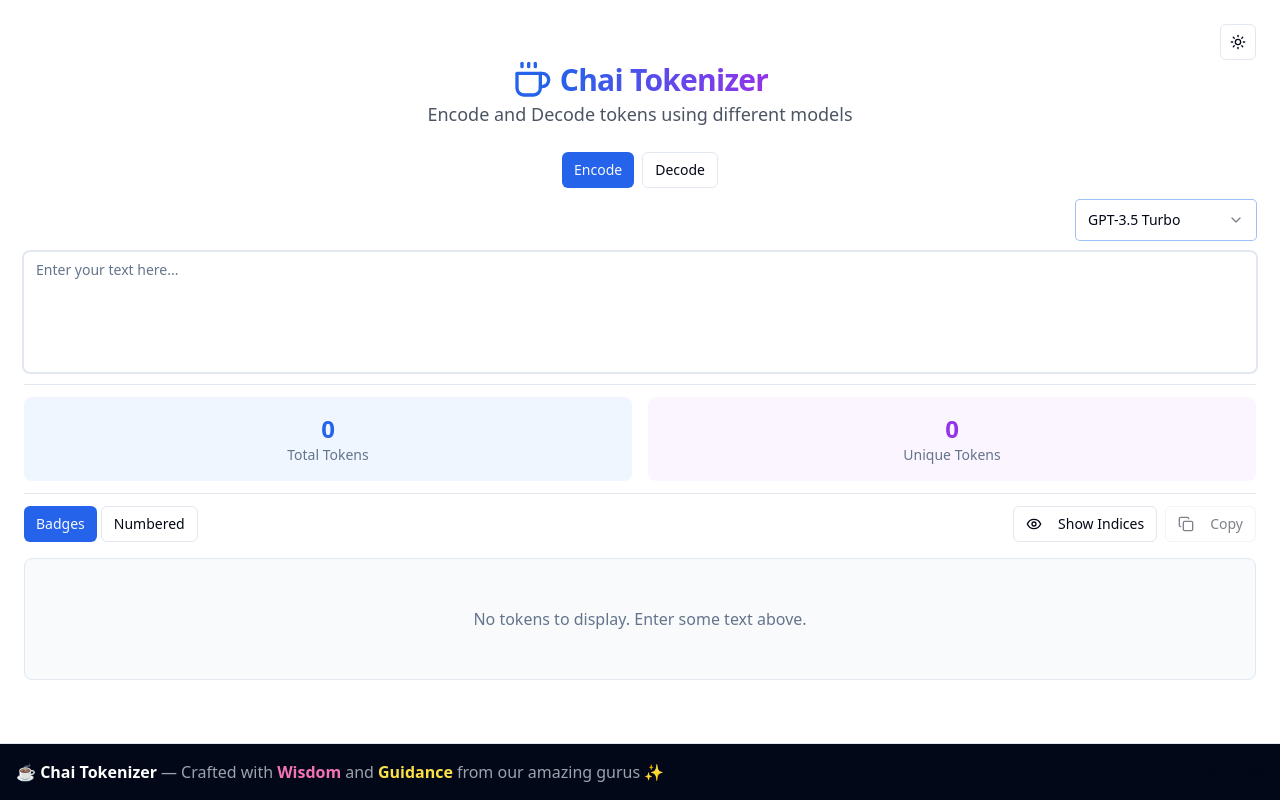
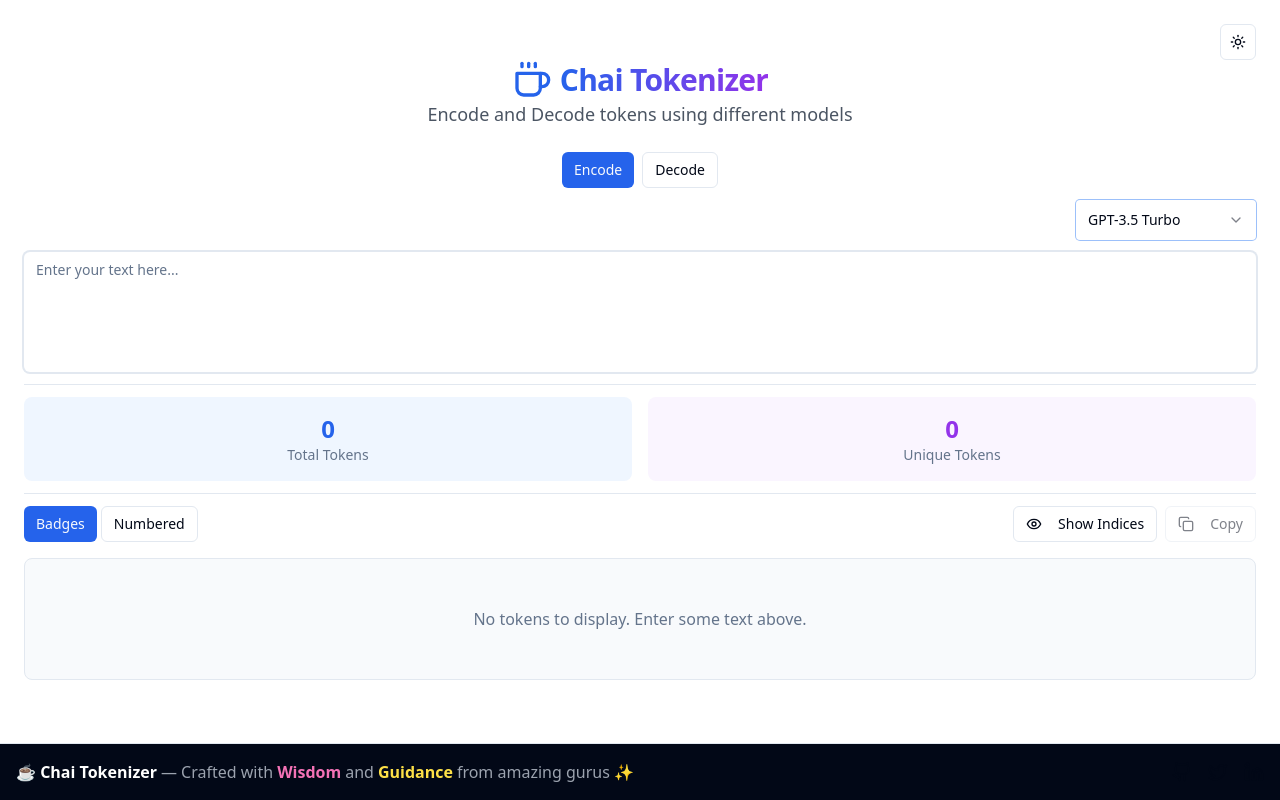
Before and after one commit to sayandotdev/Tokenizer, a React (Vite) app: page / in a window 1280 px wide. Built offline with nearby package versions, Linux system fonts and the light colour scheme.

Commit message:
update footer text

```diff
--- a/src/components/Footer.tsx
+++ b/src/components/Footer.tsx
@@ -12,7 +12,7 @@
           <span className="font-semibold text-pink-400">Wisdom</span>
           <span>and</span>
           <span className="font-semibold text-yellow-300">Guidance</span>
-          <span>from our amazing gurus ✨</span>
+          <span>from amazing gurus ✨</span>
         </p>
 
         {/* Social Icons */}
--- a/src/components/TokenizerCard.tsx
+++ b/src/components/TokenizerCard.tsx
@@ -87,14 +87,17 @@
   const handleCopy = async () => {
     try {
       let textToCopy = "";
+
       if (mode === "encode") {
+        // Only copy the token IDs
         textToCopy =
           displayMode === "numbered"
-            ? tokens.map((t, i) => `${i + 1}. ${t.text} -> ${t.id}`).join("\n")
-            : tokens.map((t) => `${t.text} -> ${t.id}`).join("\n");
+            ? tokens.map((t) => `${t.id}`).join("\n")
+            : tokens.map((t) => `${t.id}`).join("\n");
       } else {
         textToCopy = decodedText;
       }
+
       await navigator.clipboard.writeText(textToCopy);
       setCopied(true);
       setTimeout(() => setCopied(false), 2000);
```
